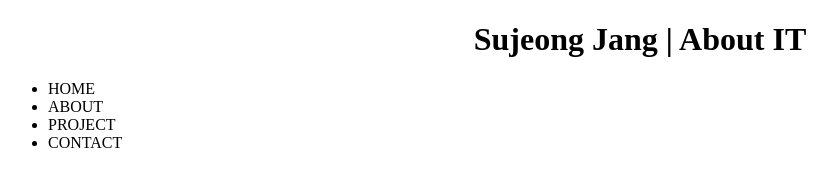
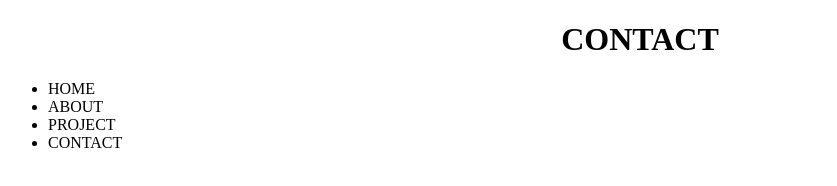
Before and after one commit to SujeongJang/me, a plain HTML site: page contact.html in a window 1280 px wide. Shown: the whole page, without its empty margins (0-837 px from the left). Drawn offline with Linux system fonts and the light colour scheme.

Commit message:
docs : page content update

```diff
--- a/contact.html
+++ b/contact.html
@@ -2,12 +2,12 @@
 <html>
 <head>
 <meta charset="utf-8">
-<title>Sujeong Jang | About IT</title>
+<title>CONTACT</title>
 </head>
 <body>
     <div id="container">
         <center>
-            <h1>Sujeong Jang | About IT</h1>
+            <h1>CONTACT</h1>
           </center>
       <div class="site-nav-content">
           <ul>
```
Also changed, not shown: project.html (+2 -2 lines).
